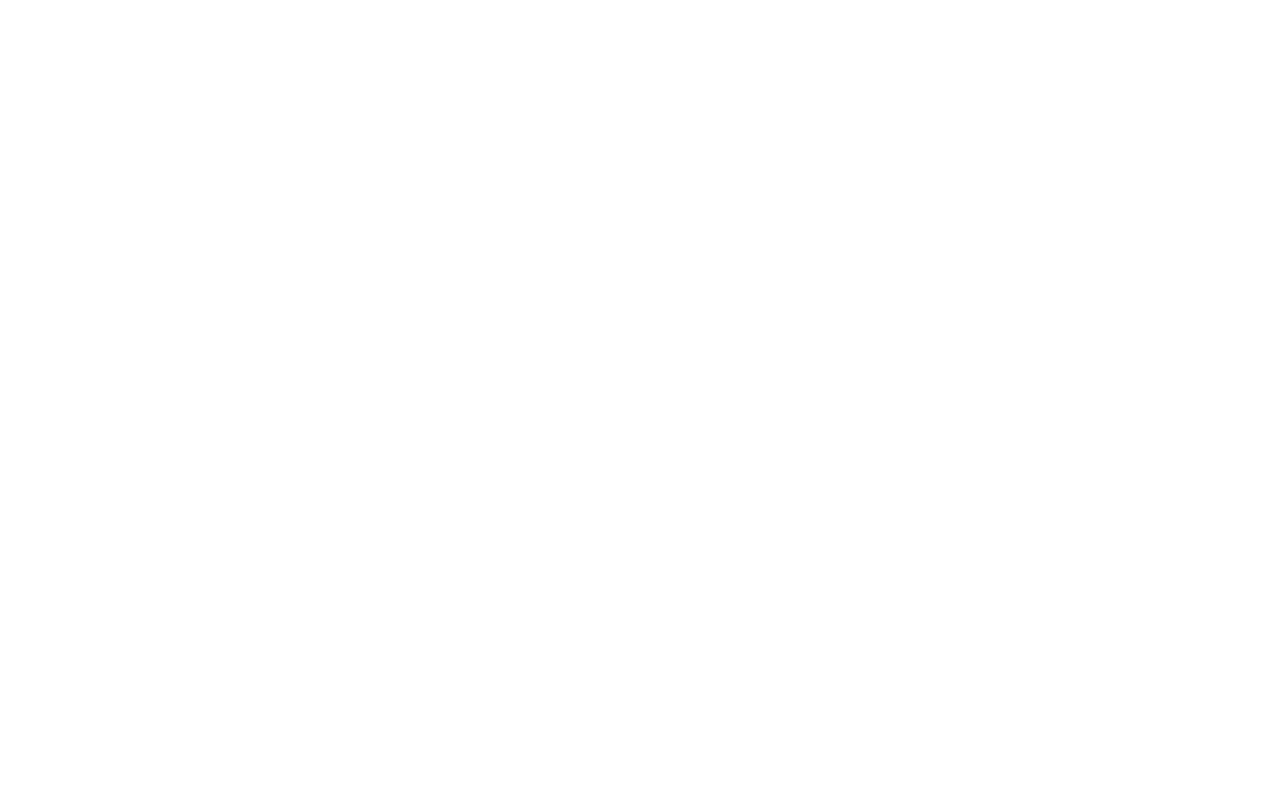
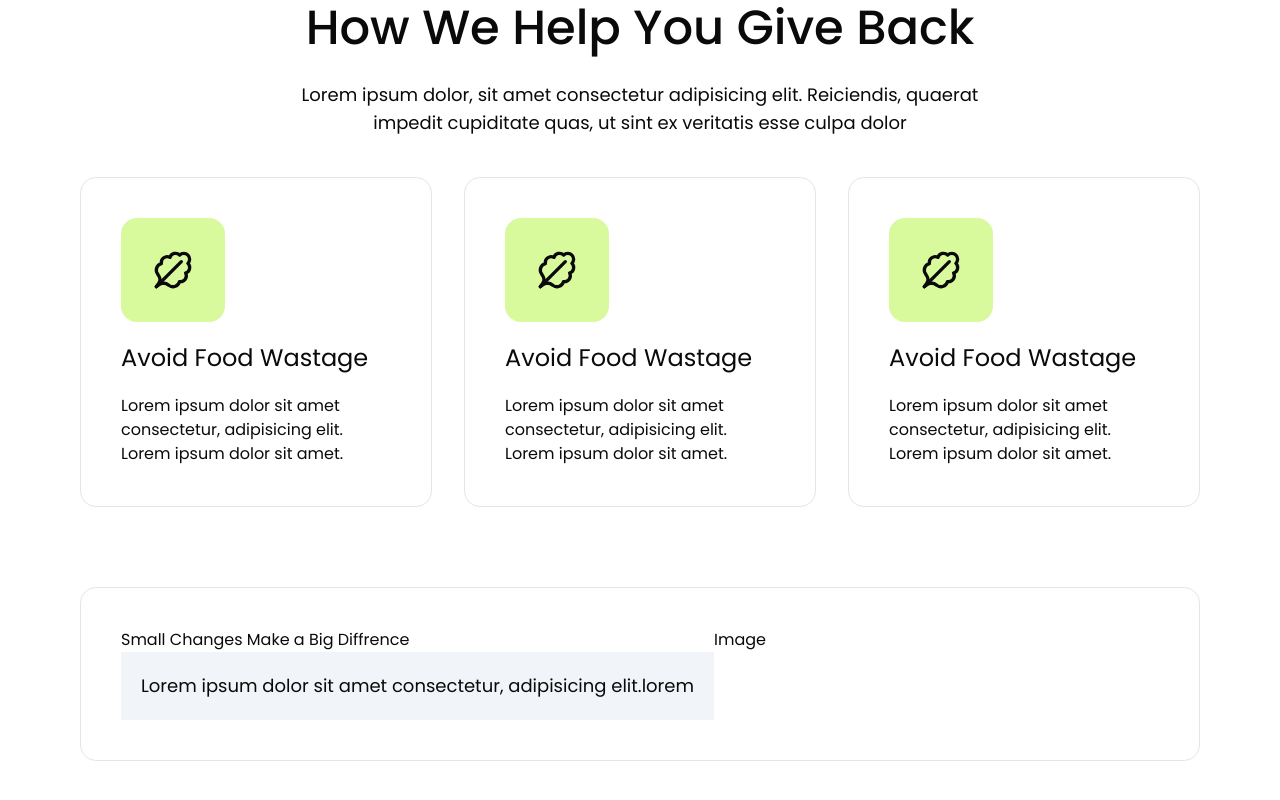
Before and after one commit to harshit-exe/greenmeal, a Next.js app: page / in a window 1280 px wide. Shown: the part 1336-2136 px from the top of the page. Before the commit the page ends 1343 px from the top, so only its background shows below. Built offline with nearby package versions, Linux system fonts and the light colour scheme.

Commit message:
update hero jsx

```diff
--- a/src/components/Home/Hero.jsx
+++ b/src/components/Home/Hero.jsx
@@ -1,6 +1,9 @@
+"use client";
 import React from "react";
 import { Navbar } from "../Navbar";
 import { Button } from "../ui/button";
+import { LeafyGreenIcon } from "lucide-react";
+import { motion } from "framer-motion";
 
 const Hero = () => {
   return (
@@ -10,7 +13,7 @@
         <div>
           <div className="flex flex-col gap-8 justify-center items-center">
             <h1 className="text-center font-medium leading-snug mt-20 text-5xl">
-              Share Surplus ,{" "}
+              Share Surplus ,
               <span className="text-green-600 font-semibold">Save Food,</span>{" "}
               <br /> Strengthen Community
             </h1>
@@ -36,16 +39,43 @@
           {/* // down section */}
           <div className="flex gap-5 mt-10 items-end h-[400px]">
             <div className=" rounded-3xl h-full flex gap-5 flex-col w-full">
-              <div className=" h-[120px] rounded-3xl bg-lime-200"></div>
-              <div className=" flex-1 rounded-3xl bg-lime-200"></div>
+              <motion.div
+                initial={{ y: -100 }}
+                animate={{ y: 0 }}
+                transition={{ duration: 0.8, ease: "easeInOut" }}
+                className=" h-[120px] rounded-3xl bg-lime-200"
+              ></motion.div>
+              <motion.div className=" flex-1 rounded-3xl bg-lime-200"></motion.div>
             </div>
             <div className="bg-lime-200 rounded-3xl h-[340px] w-full border"></div>
             <div className=" rounded-3xl flex-col justify-end flex gap-5 h-full w-full">
-              <div className=" h-[180px] rounded-3xl bg-lime-200"></div>
-              <div className=" h-[120px] rounded-3xl bg-lime-200"></div>
+              <motion.div className=" h-[180px] rounded-3xl bg-lime-200"></motion.div>
+              <motion.div className=" h-[120px] rounded-3xl bg-lime-200"></motion.div>
             </div>
             <div className="bg-lime-200 rounded-3xl h-full w-full border"></div>
           </div>
+        </div>
+      </section>
+
+      <section className="my-20 overflow-hidden">
+        <div className="border-y">
+          <motion.div
+            className="py-10 capitalize flex gap-10 text-5xl whitespace-nowrap"
+            initial={{ x: "0" }}
+            animate={{ x: "-100%" }}
+            transition={{
+              repeat: Infinity,
+              repeatType: "loop",
+              duration: 10, // Adjust for speed
+              ease: "linear",
+            }}
+          >
+            <p>Steps towards eco friendly living culture</p>
+            <LeafyGreenIcon size={30} />
+            <p>Steps towards eco friendly living culture</p>
+            <LeafyGreenIcon size={30} />
+            <p>Steps towards eco friendly living culture</p>
+          </motion.div>
         </div>
       </section>
 
@@ -61,6 +91,50 @@
             esse culpa dolor
           </p>
         </div>
+        <div className="flex my-10 gap-8">
+          <div className="p-10 rounded-2xl flex flex-col gap-5 border items-start">
+            <div className="p-8 rounded-2xl bg-lime-200">
+              <LeafyGreenIcon size={40} />
+            </div>
+            <h3 className="text-2xl">Avoid Food Wastage</h3>
+            <p className="w-fit">
+              Lorem ipsum dolor sit amet consectetur, adipisicing elit. Lorem
+              ipsum dolor sit amet.
+            </p>
+          </div>
+          <div className="p-10 rounded-2xl flex flex-col gap-5 border items-start">
+            <div className="p-8 rounded-2xl bg-lime-200">
+              <LeafyGreenIcon size={40} />
+            </div>
+            <h3 className="text-2xl">Avoid Food Wastage</h3>
+            <p className="w-fit">
+              Lorem ipsum dolor sit amet consectetur, adipisicing elit. Lorem
+              ipsum dolor sit amet.
+            </p>
+          </div>
+          <div className="p-10 rounded-2xl flex flex-col gap-5 border items-start">
+            <div className="p-8 rounded-2xl bg-lime-200">
+              <LeafyGreenIcon size={40} />
+            </div>
+            <h3 className="text-2xl">Avoid Food Wastage</h3>
+            <p className="w-fit">
+              Lorem ipsum dolor sit amet consectetur, adipisicing elit. Lorem
+              ipsum dolor sit amet.
+            </p>
+          </div>
+        </div>
+      </section>
+
+      <section className="my-20">
+        <div className="flex p-10 border rounded-2xl">
+          <div>
+            <h1>Small Changes Make a Big Diffrence</h1>
+            <p className="p-5 text-lg bg-slate-100">Lorem ipsum dolor sit amet consectetur, adipisicing elit.lorem</p>
+          </div>
+          <div>
+            Image
+          </div>
+        </div>
       </section>
     </main>
   );
```
